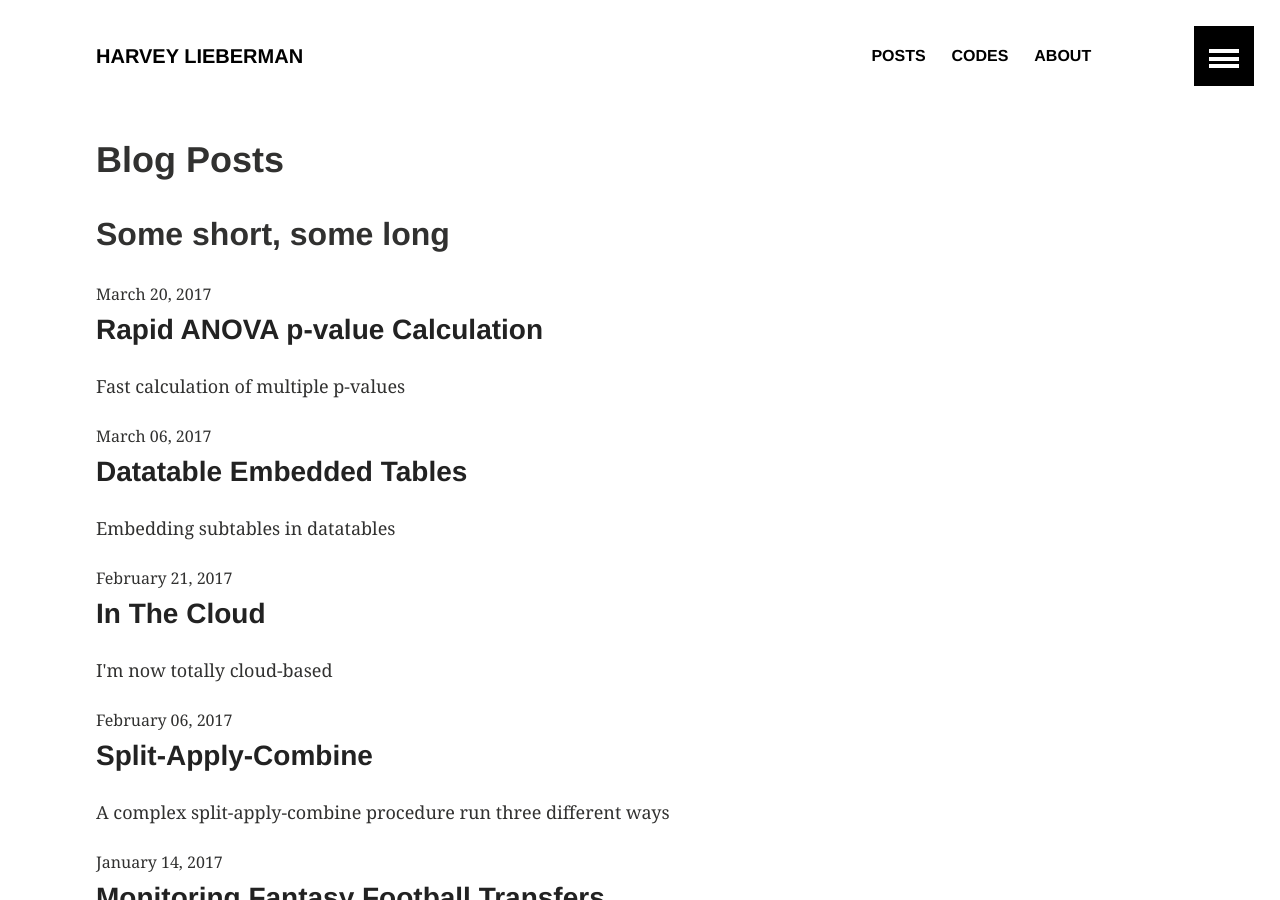
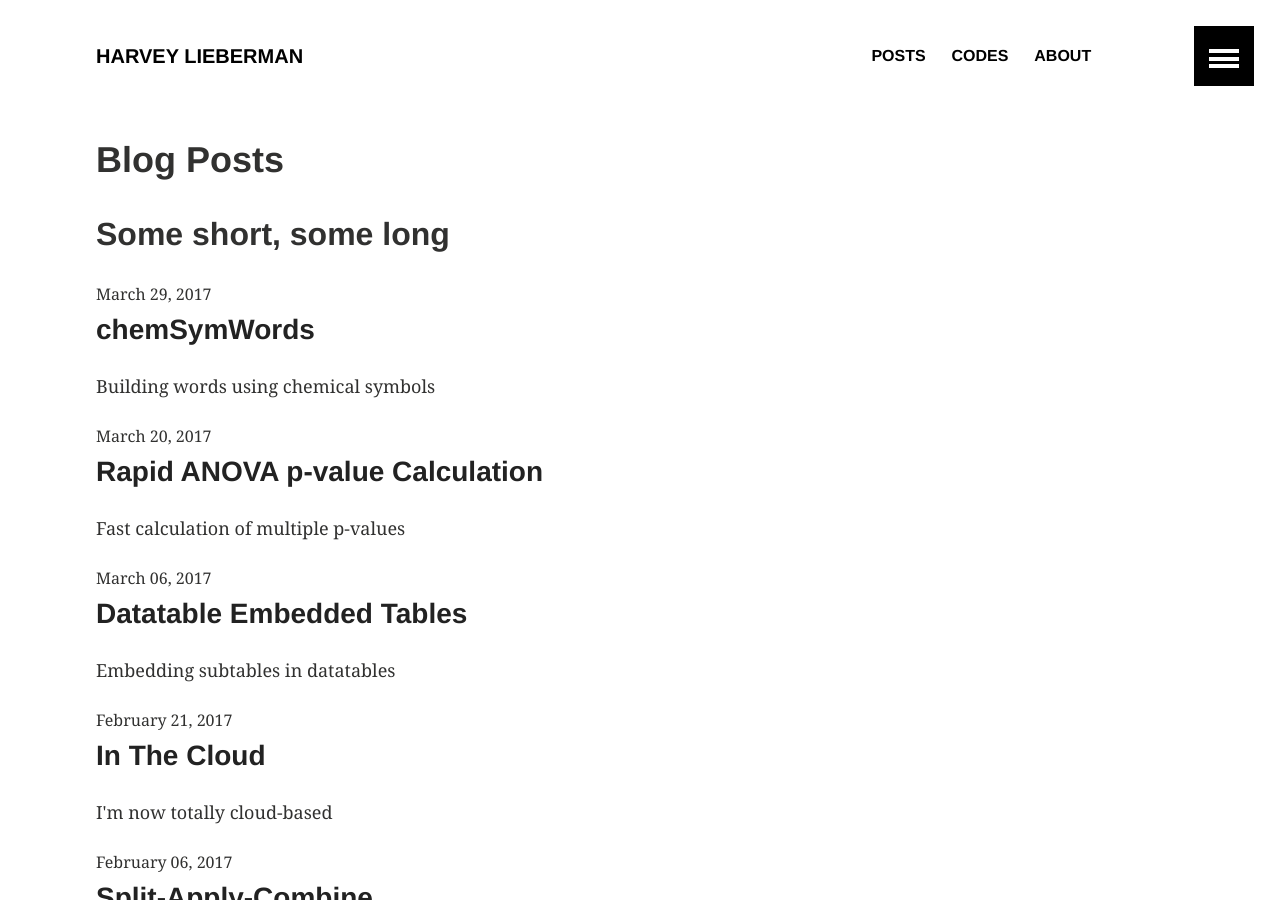
Before and after one commit to harveyl888/harveyl888.github.io, a Jekyll site: the page built from blog/index.md, in a window 1280 px wide and 900 px high. Built offline with Jekyll 4.4.1, drawn with Linux system fonts in a browser that asks for light colours; part of the change alters nothing that is shown.

Commit message:
promoted chemSymWords

```diff
--- a/_drafts/chemSymWords.md
+++ b/_posts/blog/2017-03-29-chemSymWords.md
@@ -35,6 +35,6 @@ chemWordRecurse <- function(w, t, sym=elements) {
 
 An old stackexchange thread ([http://puzzling.stackexchange.com/questions/5456/the-longest-word-made-from-chemical-symbols](http://puzzling.stackexchange.com/questions/5456/the-longest-word-made-from-chemical-symbols)) challenges the longest word which can be made out of chemical symbols.  At the time of this writing it's Floccinaucinihilipilifications at 30 letters.
 
-![](/temp/images/Floccinaucinihilipilifications.png)
+![](/images/post-images/2017-03-29-chemSymWords/Floccinaucinihilipilifications.png)
 
 The code can be found at [https://github.com/harveyl888/chemSymWords](https://github.com/harveyl888/chemSymWords)
```
Also changed, not shown: images/post-images/2017-03-29-chemSymWords/Floccinaucinihilipilifications.png (renamed from temp/images/Floccinaucinihilipilifications.png).
